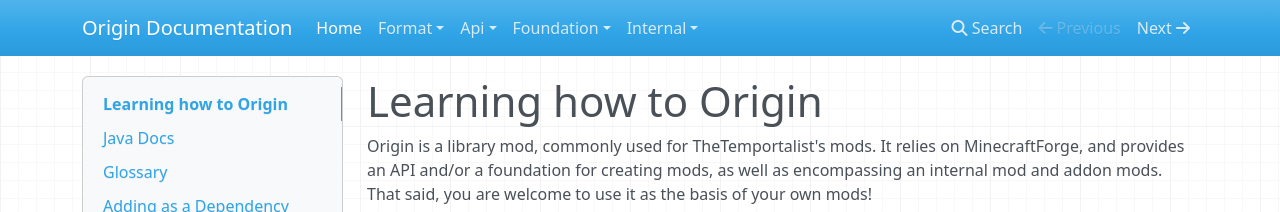
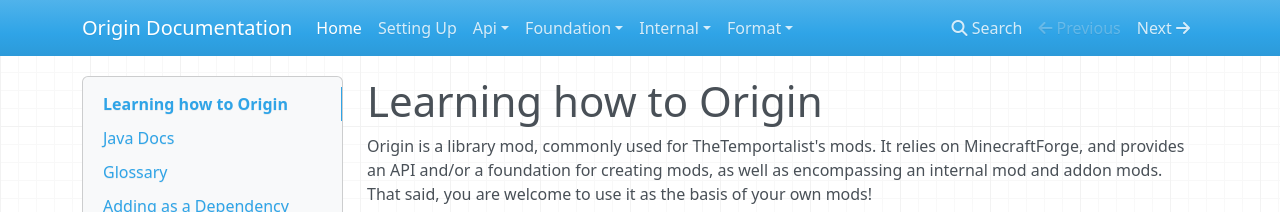
Before and after one commit to TheTemportalist/OriginDocs, an MkDocs documentation site: the page built from docs/index.md, in a window 1280 px wide. Shown: the top 212 px of the page. Built offline with MkDocs 1.6.1, drawn with Linux system fonts in a browser that asks for light colours; nearby versions of some CDN libraries; old or Windows-style settings are respelled for this version of MkDocs; part of the change alters nothing that is shown.

Commit message:
update pages

```diff
--- a/mkdocs.yml
+++ b/mkdocs.yml
@@ -1,9 +1,10 @@
 site_name: Origin Documentation
 pages:
   - [index.md, Home]
-  - [format/index.md, Format, Home]
-  - [format/versioning.md, Format, Semantic Versioning]
-  - [format/depending.md, Format, Depending on Origin]
+  - [setup/index.md, Setting Up]
   - [api/index.md, Api, The API]
   - [foundation/index.md, Foundation, As a Foundation]
   - [internal/index.md, Internal, Behind the Scenes]
+  - [glossary/index.md, Format, Home]
+  - [glossary/versioning.md, Format, Semantic Versioning]
+  - [glossary/depending.md, Format, Depending on Origin]
```
